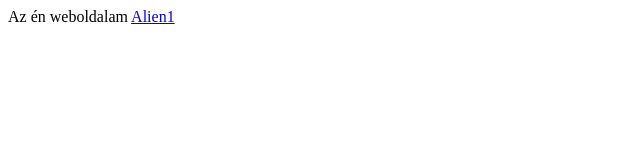
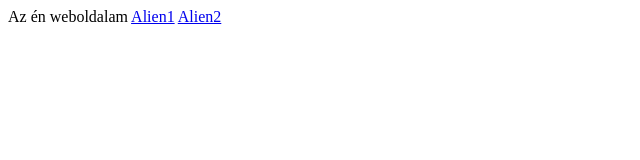
Before and after one commit to FaragoBalint111/-faragobalint111.github.io, a plain HTML site: page index.html in a window 1280 px wide. Shown: the full height of the page, 0-640 px from the left. Drawn offline with Linux system fonts and the light colour scheme.

Commit message:
index.html

```diff
--- a/index.html
+++ b/index.html
@@ -1,3 +1,4 @@
 Az én weboldalam
 
 <a target="_Blank" href="https://faragobalint111.github.io/alien1/">Alien1</a>
+<a target="_Blank" href="https://faragobalint111.github.io/Alien2/">Alien2</a>
```
